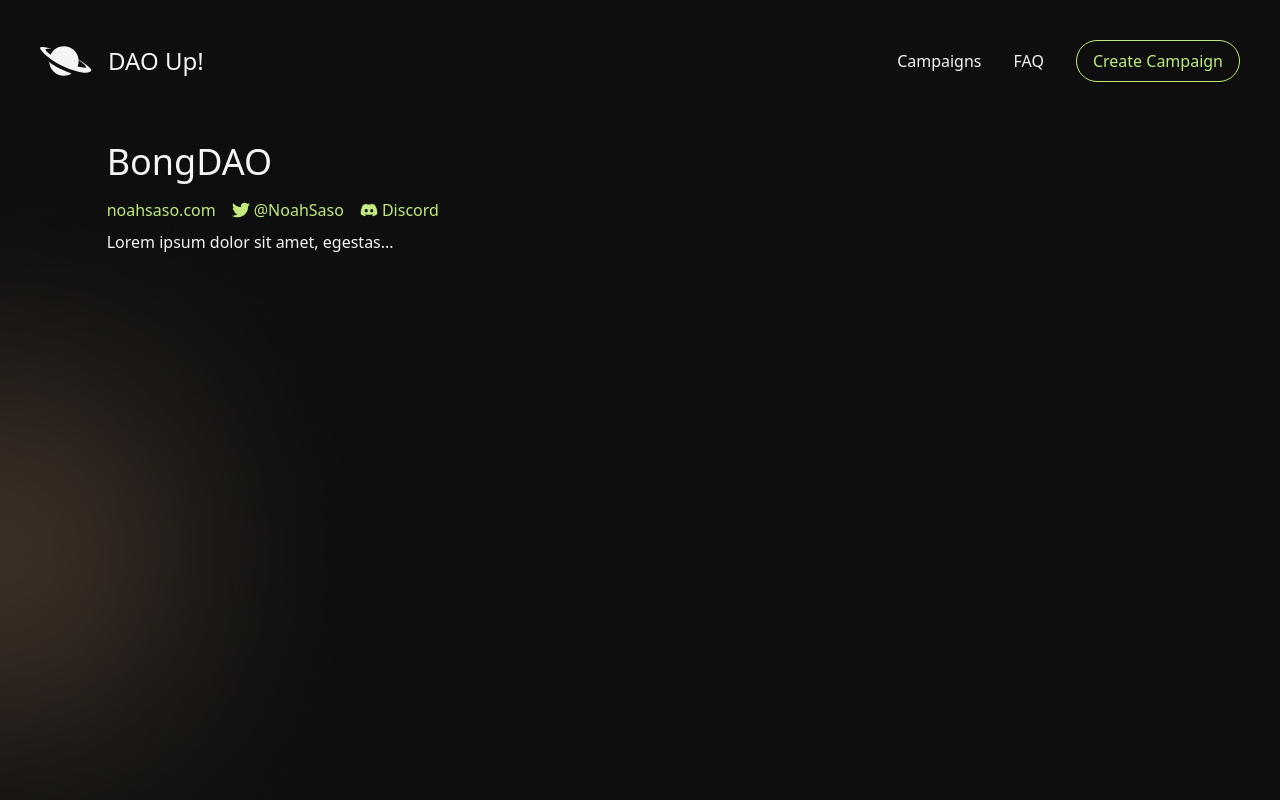
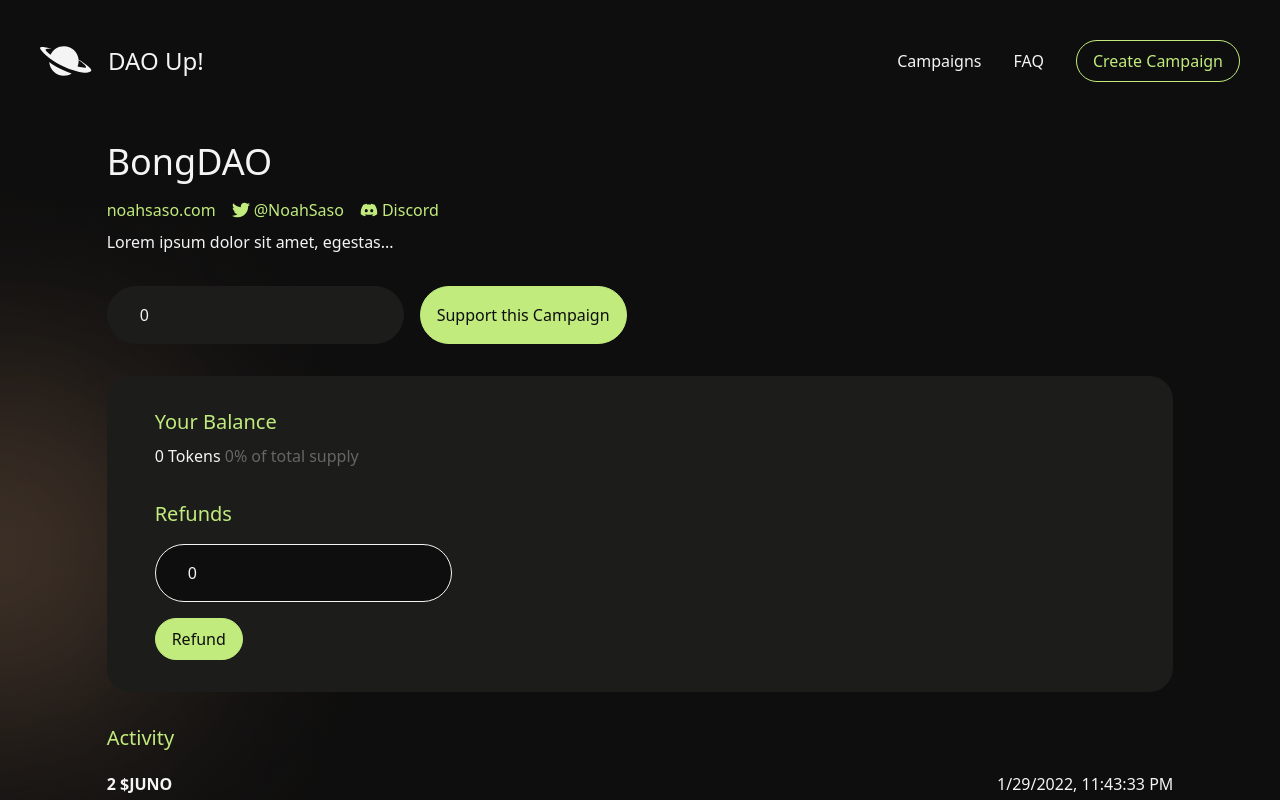
Before and after one commit to NoahSaso/dao-up, a Next.js app in the folder ui/: page /campaign/1 in a window 1280 px wide. Shown: the top 800 px of the page. Built offline with nearby package versions, Linux system fonts and the light colour scheme.

Commit message:
fleshed out campaign page more

```diff
--- /dev/null
+++ b/ui/components/Button.tsx
@@ -0,0 +1,34 @@
+import classnames from "classnames"
+import { ButtonHTMLAttributes, DetailedHTMLProps, FC } from "react"
+
+interface ButtonProps
+  extends DetailedHTMLProps<
+    ButtonHTMLAttributes<HTMLButtonElement>,
+    HTMLButtonElement
+  > {
+  outline?: boolean
+}
+export const Button: FC<ButtonProps> = ({
+  children,
+  outline,
+  className,
+  ...props
+}) => (
+  <button
+    className={classnames(
+      "block",
+      "py-2 px-4",
+      "rounded-full",
+      "transition",
+      "border border-green",
+      {
+        "bg-dark text-green hover:bg-green hover:text-dark": outline,
+        "bg-green text-dark hover:bg-[transparent] hover:text-green": !outline,
+      },
+      className
+    )}
+    {...props}
+  >
+    {children}
+  </button>
+)
--- /dev/null
+++ b/ui/components/Input.tsx
@@ -0,0 +1,18 @@
+import cn from "classnames"
+import { DetailedHTMLProps, FC, InputHTMLAttributes } from "react"
+
+export const Input: FC<
+  DetailedHTMLProps<InputHTMLAttributes<HTMLInputElement>, HTMLInputElement>
+> = ({ className, ...props }) => (
+  <input
+    className={cn(
+      "bg-card placeholder:text-placeholder",
+      "py-4 px-8",
+      "rounded-full",
+      "border border-card focus:outline-none focus:border-green",
+      "transition",
+      className
+    )}
+    {...props}
+  />
+)
--- a/ui/components/index.ts
+++ b/ui/components/index.ts
@@ -1,3 +1,5 @@
+export * from "./Button"
 export * from "./ButtonLink"
 export * from "./CenteredColumn"
 export * from "./Header"
+export * from "./Input"
--- a/ui/pages/campaign/[id].tsx
+++ b/ui/pages/campaign/[id].tsx
@@ -2,12 +2,12 @@
 import type { NextPage } from "next"
 import Image from "next/image"
 import { useRouter } from "next/router"
-import { FC } from "react"
+import { FC, useState } from "react"
 import { IconType } from "react-icons"
 import { AiOutlineExclamationCircle } from "react-icons/ai"
 import { FaDiscord, FaTwitter } from "react-icons/fa"
 
-import { CenteredColumn } from "../../components"
+import { Button, ButtonLink, CenteredColumn, Input } from "../../components"
 import { campaigns } from "../../services/campaigns"
 
 interface CampaignLinkProps {
@@ -31,8 +31,27 @@
   </a>
 )
 
+interface ActivityItemProps {
+  item: ActivityItem
+}
+const ActivityItem: FC<ActivityItemProps> = ({
+  item: { when, address, amount, asset },
+}) => (
+  <div className={cn("py-5", "border-b border-light")}>
+    <div className="flex flex-row justify-between items-center">
+      <p className="font-semibold">
+        {amount} {asset}
+      </p>
+      <p>{when.toLocaleString()}</p>
+    </div>
+    <p>{address}</p>
+  </div>
+)
+
 const Campaign: NextPage = () => {
   const { query, isReady } = useRouter()
+  const [contribution, setContribution] = useState("0")
+  const [refund, setRefund] = useState("0")
 
   const campaign = isReady ? campaigns.find((c) => c.id === query.id) : null
   if (!isReady || !campaign) return null
@@ -51,6 +70,8 @@
     pledged,
     supporters,
     supply,
+
+    activity,
   } = campaign
 
   return (
@@ -71,7 +92,7 @@
         />
       </div>
 
-      <CenteredColumn className="pt-5">
+      <CenteredColumn className="pt-5 pb-12">
         <h1 className="text-4xl">{name}</h1>
 
         {!!(website || twitter || discord) && (
@@ -102,6 +123,62 @@
             <AiOutlineExclamationCircle className="ml-1" size={18} />
           </p>
         )}
+
+        <div className="mt-8">
+          <div className="flex flex-row items-stretch">
+            <Input
+              type="text"
+              placeholder="Contribute..."
+              value={contribution}
+              onChange={({ target: { value } }) =>
+                setContribution(value.replaceAll(/[^\d.]/g, ""))
+              }
+              className="mr-4"
+            />
+
+            <Button onClick={() => alert("thanks")}>
+              Support this Campaign
+            </Button>
+          </div>
+
+          <div
+            className={cn(
+              "bg-card",
+              "mt-8 py-8 px-12",
+              "rounded-3xl",
+              "w-full"
+            )}
+          >
+            <h2 className="text-xl text-green mb-2">Your Balance</h2>
+            <p className="text-light">
+              0 Tokens{" "}
+              <span className="text-placeholder">0% of total supply</span>
+            </p>
+
+            <h2 className="text-xl text-green mt-8 mb-4">Refunds</h2>
+
+            <Input
+              type="text"
+              placeholder="Refund..."
+              value={refund}
+              onChange={({ target: { value } }) =>
+                setRefund(value.replaceAll(/[^\d.]/g, ""))
+              }
+              className="bg-dark !border-light mb-4"
+            />
+
+            <Button onClick={() => alert("refund")}>Refund</Button>
+          </div>
+        </div>
+
+        <h2 className="text-green text-xl mt-8">Activity</h2>
+        {activity.length ? (
+          activity.map((item) => (
+            <ActivityItem key={item.when.toString()} item={item} />
+          ))
+        ) : (
+          <p>None yet.</p>
+        )}
       </CenteredColumn>
     </>
   )
--- a/ui/pages/campaigns.tsx
+++ b/ui/pages/campaigns.tsx
@@ -5,7 +5,7 @@
 import Link from "next/link"
 import { FC, useEffect, useState } from "react"
 
-import { CenteredColumn } from "../components"
+import { CenteredColumn, Input } from "../components"
 import { campaigns } from "../services/campaigns"
 
 interface CampaignProps {
@@ -83,14 +83,8 @@
       <CenteredColumn className="pt-5">
         <h1 className="font-semibold text-4xl">All Campaigns</h1>
 
-        <input
-          className={cn(
-            "bg-card placeholder:text-placeholder",
-            "mt-4 mb-6",
-            "py-4 px-8",
-            "w-full rounded-full",
-            "border border-card focus:outline-none focus:border-green"
-          )}
+        <Input
+          className="mt-4 mb-6"
           type="text"
           placeholder="Search all campaigns..."
           value={search}
--- a/ui/services/campaigns.ts
+++ b/ui/services/campaigns.ts
@@ -14,7 +14,26 @@
     twitter: "NoahSaso",
     discord: "test",
 
-    activity: [],
+    activity: [
+      {
+        when: new Date(),
+        address: "123",
+        amount: 2,
+        asset: "$JUNO",
+      },
+      {
+        when: new Date(),
+        address: "123456",
+        amount: 1,
+        asset: "$JUNO",
+      },
+      {
+        when: new Date(),
+        address: "3",
+        amount: 1,
+        asset: "$JUNO",
+      },
+    ],
   },
   {
     id: "2",
--- a/ui/types.d.ts
+++ b/ui/types.d.ts
@@ -1,7 +1,7 @@
 interface ActivityItem {
   when: Date
   address: string
-  amount: string
+  amount: number
   asset: string
 }
 
```
